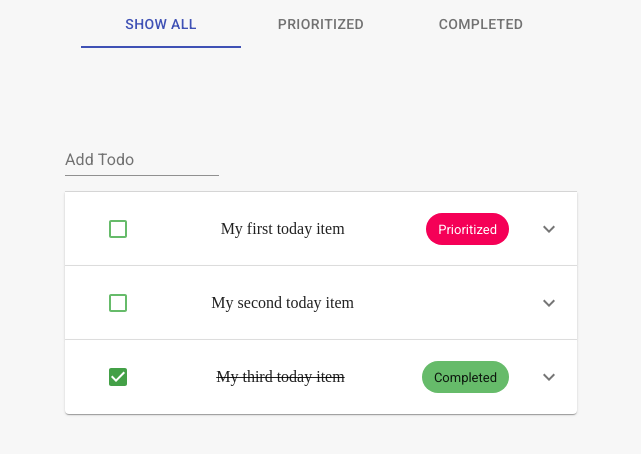
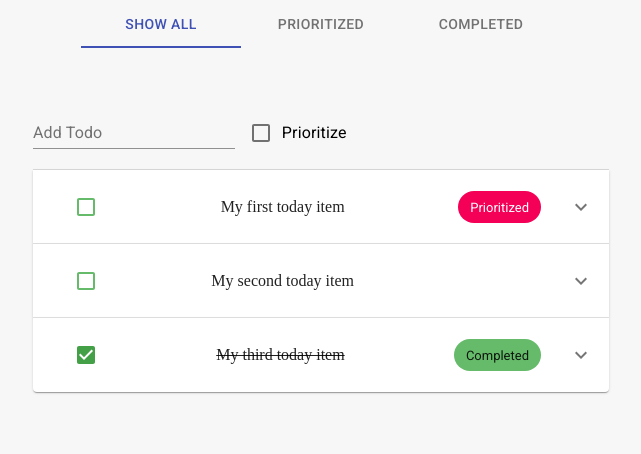
Before and after one commit to bolivierjr/react-qurery-todo-app, a React (Create React App) app: page / in a window 1280 px wide. Shown: the top 454 px of the page, without its empty margins (319-960 px from the left). Built offline with nearby package versions, Linux system fonts and the light colour scheme.

Commit message:
Added a priotorized todo option on add new todo feature.

```diff
--- a/src/TodoApp/hooks/useOptimisticUpdates.js
+++ b/src/TodoApp/hooks/useOptimisticUpdates.js
@@ -13,8 +13,8 @@ const useOptimisticUpdates = (queryKey) => {
           {
             id: 'fakeId',
             completed: false,
-            prioritized: false,
-            description: newData
+            prioritized: newData.prioritize,
+            description: newData.description
           },
           ...oldData
         ];
--- a/src/TodoApp/index.js
+++ b/src/TodoApp/index.js
@@ -1,5 +1,5 @@
 import React, { useState, useEffect } from 'react';
-import { Box, Tab, Tabs, TextField } from '@material-ui/core';
+import { Box, Checkbox, FormControlLabel, Tab, Tabs, TextField } from '@material-ui/core';
 import styled from 'styled-components';
 import { createTodo, deleteTodo, getAllTodos, updateTodo } from '../api/todos';
 import TodoCard from './TodoCard';
@@ -16,13 +16,19 @@ const Wrapper = styled.div`
 
 const InputWrapper = styled.div`
   margin-bottom: 1rem;
-  width: 30%;
-  min-width: 30%;
+  width: 60%;
+  min-width: 60%;
+  display: flex;
+  align-items: center;
+`;
+
+const CheckboxWrapper = styled.div`
+  padding: 1rem 1rem 0 1rem;
 `;
 
 const TodosWrapper = styled.div`
-  margin: 5rem auto;
-  min-width: 40%;
+  margin: 3rem auto;
+  min-width: 45%;
 `;
 
 const TodoApp = () => {
@@ -30,6 +36,7 @@ const TodoApp = () => {
   const [expanded, setExpanded] = useState(false);
   const [tabValue, setTabValue] = useState(0);
   const [addTodoInput, setAddTodoInput] = useState('');
+  const [makeNewTodoPrioritized, setMakeNewTodoPrioritized] = useState(false);
   const { onMutateCreate, onMutateDelete, onMutateUpdate } = useOptimisticUpdates('todos');
 
   const {
@@ -43,7 +50,13 @@ const TodoApp = () => {
     mutate: mutateCreateTodo,
     isError: isCreateError,
     error: createError
-  } = useCustomMutation('todos', createTodo, { onMutate: onMutateCreate });
+  } = useCustomMutation(
+    'todos',
+    ({ description, prioritize }) => createTodo(description, prioritize),
+    {
+      onMutate: onMutateCreate
+    }
+  );
 
   const {
     mutate: mutateUpdateTodo,
@@ -73,13 +86,14 @@ const TodoApp = () => {
       if (addTodoInput) {
         setExpanded(false);
         setAddTodoInput('');
-        createTodoMutation(addTodoInput);
+        createTodoMutation(addTodoInput, makeNewTodoPrioritized);
+        setMakeNewTodoPrioritized(false);
       }
     }
   };
 
-  const createTodoMutation = async (todo) => {
-    await mutateCreateTodo(todo);
+  const createTodoMutation = async (description, prioritize) => {
+    await mutateCreateTodo({ description, prioritize });
   };
 
   const updateTodoMutation = async (id, update) => {
@@ -148,7 +162,23 @@ const TodoApp = () => {
             onKeyDown={handleOnKeyDown}
             value={addTodoInput}
           />
+          <CheckboxWrapper>
+            <FormControlLabel
+              control={
+                <Checkbox
+                  name="PriorityCheck"
+                  color="secondary"
+                  onClick={() => setMakeNewTodoPrioritized((checked) => !checked)}
+                  onChange={(event) => event.stopPropagation()}
+                  checked={makeNewTodoPrioritized}
+                />
+              }
+              label="Prioritize"
+              labelPlacement="right"
+            />
+          </CheckboxWrapper>
         </InputWrapper>
+
         {filteredTodos &&
           filteredTodos.map((todo) => (
             <TodoCard
--- a/src/api/todos.js
+++ b/src/api/todos.js
@@ -35,19 +35,19 @@ export const getAllTodos = async () => {
   });
 };
 
-export const createTodo = (todo) => {
+export const createTodo = (description, prioritize) => {
   return new Promise((resolve, reject) => {
     const id = uuidv4();
     if (!todos) {
       setTimeout(() => reject(new Error('No todos found.')), 1500);
-    } else if (!todo) {
-      setTimeout(() => reject(new Error('Missing todo value.')), 1500);
+    } else if (!description) {
+      setTimeout(() => reject(new Error('Missing todo description.')), 1500);
     } else {
       const newTodo = {
         id,
         completed: false,
-        prioritized: false,
-        description: todo
+        prioritized: prioritize,
+        description: description
       };
       todos = { [id]: newTodo, ...todos };
       setTimeout(() => resolve(true), 1500);
```
